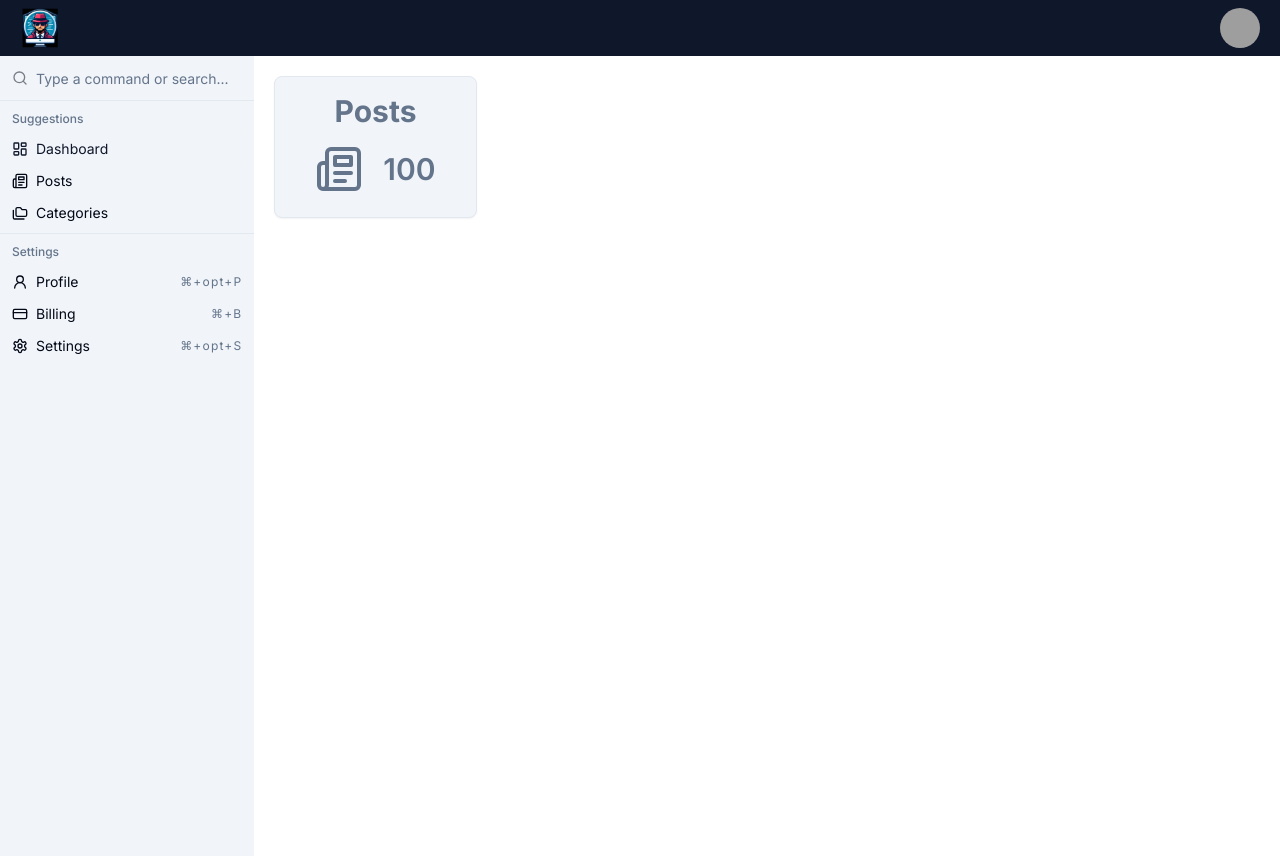
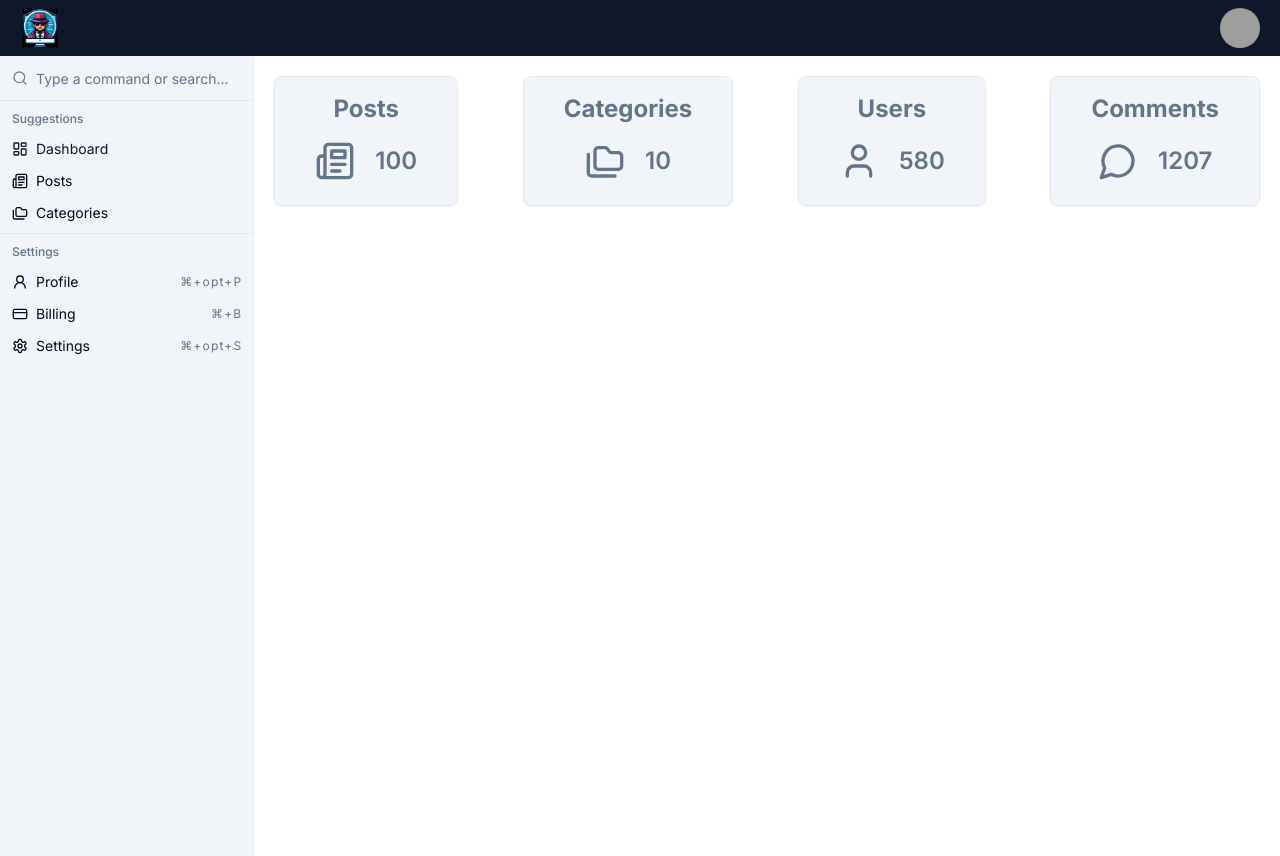
Before and after one commit to betocostadev/next-dash, a Next.js app: page / in a window 1280 px wide. Built offline with nearby package versions, Linux system fonts and the light colour scheme; grey boxes are pictures that could not be loaded.

Commit message:
Feat: Added Dashboard cards

```diff
--- a/app/page.tsx
+++ b/app/page.tsx
@@ -1,5 +1,5 @@
 import DashboardCard from '@/components/Dashboard/DashboardCard'
-import { Newspaper } from 'lucide-react'
+import { Newspaper, Folders, User, MessageCircle } from 'lucide-react'
 
 export default function Home() {
   return (
@@ -8,7 +8,22 @@ export default function Home() {
         <DashboardCard
           title="Posts"
           count={100}
-          icon={<Newspaper className="text-slate-500" size={48} />}
+          icon={<Newspaper className="text-slate-500" size={40} />}
+        />
+        <DashboardCard
+          title="Categories"
+          count={10}
+          icon={<Folders className="text-slate-500" size={40} />}
+        />
+        <DashboardCard
+          title="Users"
+          count={580}
+          icon={<User className="text-slate-500" size={40} />}
+        />
+        <DashboardCard
+          title="Comments"
+          count={1207}
+          icon={<MessageCircle className="text-slate-500" size={40} />}
         />
       </div>
     </>
--- a/components/Dashboard/DashboardCard.tsx
+++ b/components/Dashboard/DashboardCard.tsx
@@ -15,12 +15,12 @@ const DashboardCard = ({ title, count, icon }: DashboardCardProps) => {
     <div>
       <Card className="bg-slate-100 dark:bg-slate-800 p-4 pb-0">
         <CardContent>
-          <h3 className="text-3xl text-center mb-4 font-bold text-slate-500 dark:text-slate-200">
+          <h3 className="text-2xl text-center mb-4 font-bold text-slate-500 dark:text-slate-200">
             {title}
           </h3>
           <div className="flex gap-5 justify-center items-center">
             {icon}
-            <h3 className="text-3xl font-semibold text-slate-500 dark:text-slate-200">
+            <h3 className="text-2xl font-semibold text-slate-500 dark:text-slate-200">
               {count}
             </h3>
           </div>
```
